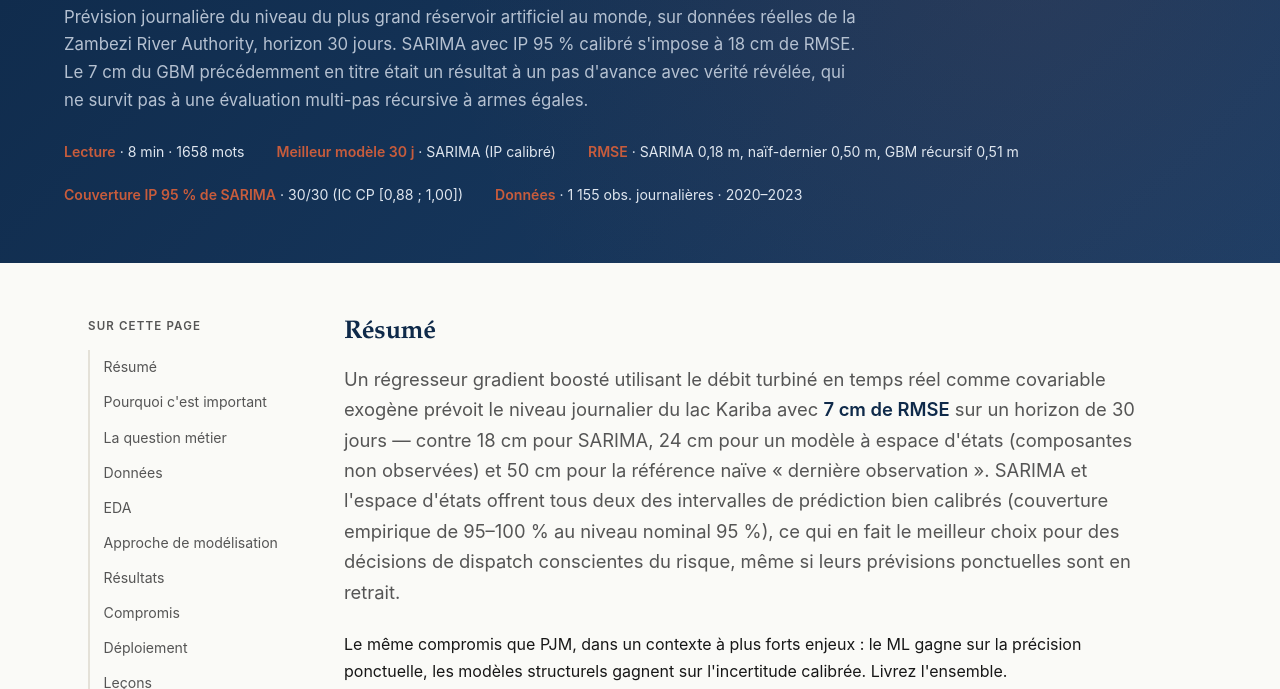
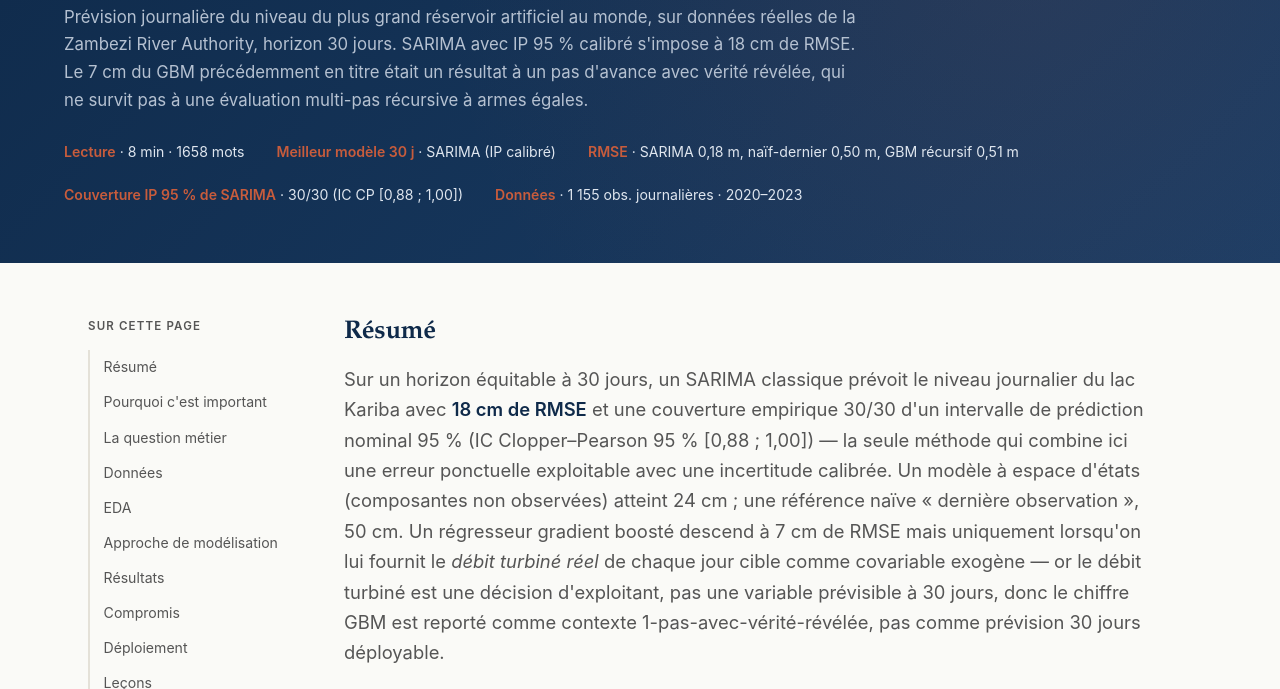
Before and after one commit to gabayae/data-portfolio, a plain HTML site: page fr/case-studies/kariba/index.html in a window 1280 px wide. Shown: the part 240-929 px from the top of the page. Drawn offline with Linux system fonts and the light colour scheme.

Commit message:
kariba: rewrite the lede (EN + FR) to lead with SARIMA 18 cm as the fair 30-day headline
The old lede opened with GBM 7 cm RMSE as the headline and later Lesson 1
argued against that framing (turbine discharge is an operator decision,
not a 30-day-forecastable exogenous variable). A careful reader was left
holding two contradictory messages on the same page.

The rewrite leads with SARIMA 18 cm RMSE + 30/30 PI coverage as the fair
30-day result. GBM 7 cm is still reported, but explicitly labelled as
1-step-with-revealed-truth context, not as a deployable 30-day forecast.
The second paragraph was reworked from the generic 'ship the ensemble'
line (which no longer fits the story) to the real operational conclusion:
a true 30-day planning service would layer rainfall or inflow forecasts
on top of SARIMA as true exogenous inputs.

Hero badge, Lesson 1, and lede now tell the same story on both EN and FR.

```diff
--- a/fr/case-studies/kariba/index.html
+++ b/fr/case-studies/kariba/index.html
@@ -288,10 +288,10 @@ footer a { color: #ffd7c5; }
 
     <h2 id="summary">Résumé</h2>
     <p class="lede">
-      Un régresseur gradient boosté utilisant le débit turbiné en temps réel comme covariable exogène prévoit le niveau journalier du lac Kariba avec <strong>7 cm de RMSE</strong> sur un horizon de 30 jours — contre 18 cm pour SARIMA, 24 cm pour un modèle à espace d'états (composantes non observées) et 50 cm pour la référence naïve « dernière observation ». SARIMA et l'espace d'états offrent tous deux des intervalles de prédiction bien calibrés (couverture empirique de 95–100 % au niveau nominal 95 %), ce qui en fait le meilleur choix pour des décisions de dispatch conscientes du risque, même si leurs prévisions ponctuelles sont en retrait.
+      Sur un horizon équitable à 30 jours, un SARIMA classique prévoit le niveau journalier du lac Kariba avec <strong>18 cm de RMSE</strong> et une couverture empirique 30/30 d'un intervalle de prédiction nominal 95 % (IC Clopper–Pearson 95 % [0,88 ; 1,00]) — la seule méthode qui combine ici une erreur ponctuelle exploitable avec une incertitude calibrée. Un modèle à espace d'états (composantes non observées) atteint 24 cm ; une référence naïve « dernière observation », 50 cm. Un régresseur gradient boosté descend à 7 cm de RMSE mais uniquement lorsqu'on lui fournit le <em>débit turbiné réel</em> de chaque jour cible comme covariable exogène — or le débit turbiné est une décision d'exploitant, pas une variable prévisible à 30 jours, donc le chiffre GBM est reporté comme contexte 1-pas-avec-vérité-révélée, pas comme prévision 30 jours déployable.
     </p>
     <p>
-      Le même compromis que PJM, dans un contexte à plus forts enjeux : le ML gagne sur la précision ponctuelle, les modèles structurels gagnent sur l'incertitude calibrée. Livrez l'ensemble.
+      Le modèle structurel gagne la comparaison équitable à la fois sur la précision ponctuelle et sur l'incertitude calibrée. Un vrai service de planification à 30 jours superposerait des prévisions de pluie ou de débits entrants (CHIRPS, NASA POWER) à SARIMA comme véritables variables exogènes.
     </p>
 
     <h2 id="stakes">Pourquoi c'est important</h2>
```
Also changed, not shown: case-studies/kariba/index.html (+2 -2 lines).
